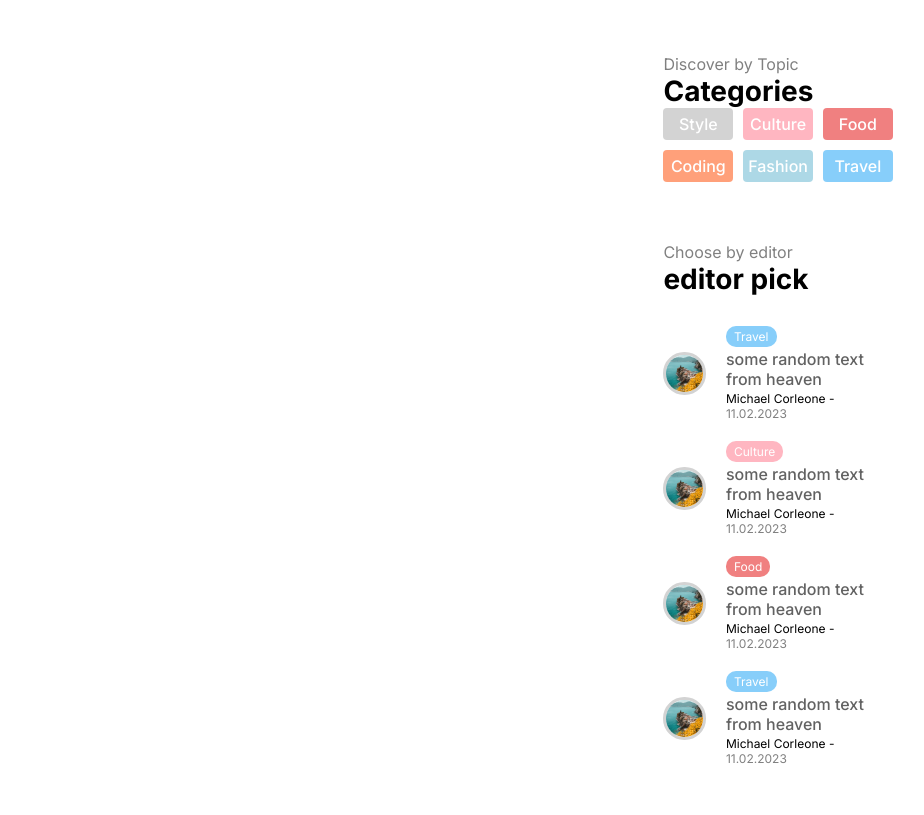
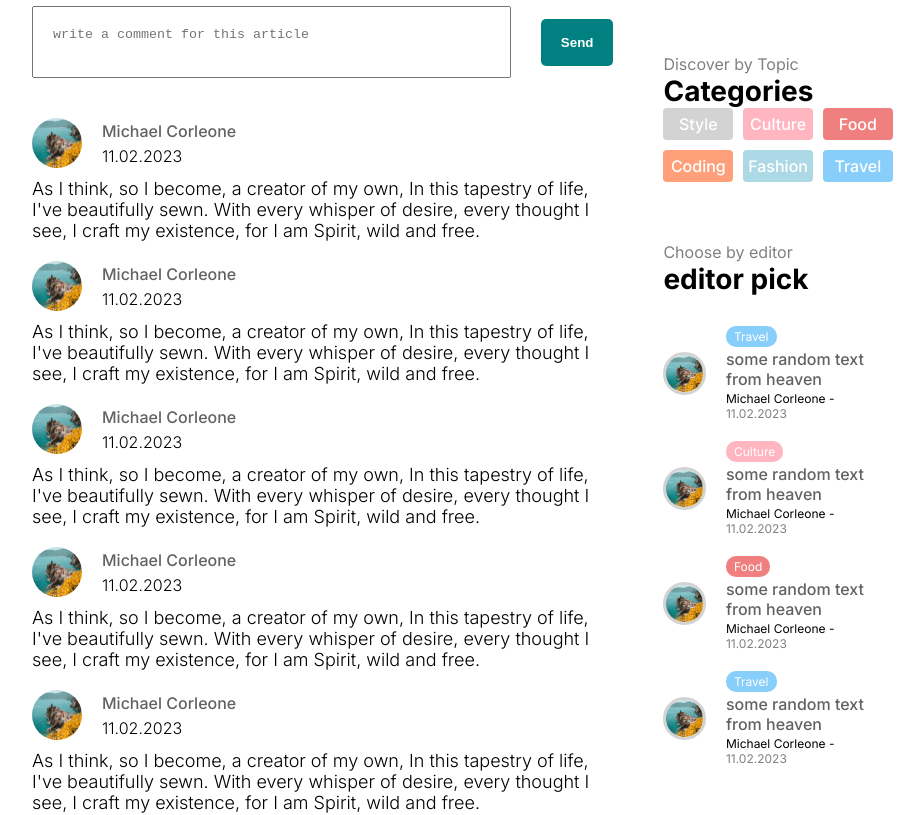
Before and after one commit to amevide998/blog, a Next.js app: page /login in a window 1280 px wide. Shown: the part 980-1795 px from the top of the page, without its empty margins (176-1100 px from the left). Built offline with nearby package versions, Linux system fonts and the light colour scheme.

Commit message:
add comment section

```diff
--- a/src/app/[slug]/page.jsx
+++ b/src/app/[slug]/page.jsx
@@ -2,6 +2,7 @@ import React from "react";
 import styles from "./singlePage.module.css"
 import Menu from "@/components/Menu/Menu";
 import Image from "next/image";
+import Comments from "@/components/comments/comments";
 
 export default function SinglePage (){
     return (
@@ -54,6 +55,9 @@ export default function SinglePage (){
                         I craft my existence, for I am Spirit, wild and free.
                     </p>
                 </div>
+                <div className={styles.comment}>
+                    <Comments />
+                </div>
             </div>
                 <Menu />
             </div>
--- /dev/null
+++ b/src/components/comments/comments.jsx
@@ -0,0 +1,106 @@
+import styles from "./comments.module.css";
+import Link from "next/link";
+import Image from "next/image";
+
+export default function Comments (){
+
+    const status = "authentication"
+
+    return (
+        <div className={styles.container}>
+            <h1 className={styles.title}>Comments</h1>
+            {
+                (status === "authentication") ?
+                    (
+                        <div className={styles.write}>
+                            <textarea placeholder={"write a comment for this article"} className={styles.input}/>
+                            <button className={styles.button}>Send</button>
+                        </div>
+                    )
+                    : (<Link href={"/login"}>Log in to comment</Link>)
+            }
+            <div className={styles.comments}>
+                <div className={styles.comment}>
+                    <div className={styles.user}>
+                        <Image src={'/p1.jpeg'} alt={"profile"} width={50} height={50}/>
+                        <div className={styles.userInfo}>
+                            <span className={styles.username}>Michael Corleone</span>
+                            <span className={styles.date}>11.02.2023</span>
+                        </div>
+                    </div>
+                    <p className={styles.description}>
+                        As I think, so I become, a creator of my own,
+                        In this tapestry of life, I've beautifully sewn.
+                        With every whisper of desire, every thought I see,
+                        I craft my existence, for I am Spirit, wild and free.
+                    </p>
+                </div>
+
+                <div className={styles.comment}>
+                    <div className={styles.user}>
+                        <Image src={'/p1.jpeg'} alt={"profile"} width={50} height={50}/>
+                        <div className={styles.userInfo}>
+                            <span className={styles.username}>Michael Corleone</span>
+                            <span className={styles.date}>11.02.2023</span>
+                        </div>
+                    </div>
+                    <p className={styles.description}>
+                        As I think, so I become, a creator of my own,
+                        In this tapestry of life, I've beautifully sewn.
+                        With every whisper of desire, every thought I see,
+                        I craft my existence, for I am Spirit, wild and free.
+                    </p>
+                </div>
+
+                <div className={styles.comment}>
+                    <div className={styles.user}>
+                        <Image src={'/p1.jpeg'} alt={"profile"} width={50} height={50}/>
+                        <div className={styles.userInfo}>
+                            <span className={styles.username}>Michael Corleone</span>
+                            <span className={styles.date}>11.02.2023</span>
+                        </div>
+                    </div>
+                    <p className={styles.description}>
+                        As I think, so I become, a creator of my own,
+                        In this tapestry of life, I've beautifully sewn.
+                        With every whisper of desire, every thought I see,
+                        I craft my existence, for I am Spirit, wild and free.
+                    </p>
+                </div>
+
+                <div className={styles.comment}>
+                    <div className={styles.user}>
+                        <Image src={'/p1.jpeg'} alt={"profile"} width={50} height={50}/>
+                        <div className={styles.userInfo}>
+                            <span className={styles.username}>Michael Corleone</span>
+                            <span className={styles.date}>11.02.2023</span>
+                        </div>
+                    </div>
+                    <p className={styles.description}>
+                        As I think, so I become, a creator of my own,
+                        In this tapestry of life, I've beautifully sewn.
+                        With every whisper of desire, every thought I see,
+                        I craft my existence, for I am Spirit, wild and free.
+                    </p>
+                </div>
+
+                <div className={styles.comment}>
+                    <div className={styles.user}>
+                        <Image src={'/p1.jpeg'} alt={"profile"} width={50} height={50}/>
+                        <div className={styles.userInfo}>
+                            <span className={styles.username}>Michael Corleone</span>
+                            <span className={styles.date}>11.02.2023</span>
+                        </div>
+                    </div>
+                    <p className={styles.description}>
+                        As I think, so I become, a creator of my own,
+                        In this tapestry of life, I've beautifully sewn.
+                        With every whisper of desire, every thought I see,
+                        I craft my existence, for I am Spirit, wild and free.
+                    </p>
+                </div>
+
+            </div>
+        </div>
+    )
+}
--- /dev/null
+++ b/src/components/comments/comments.module.css
@@ -0,0 +1,75 @@
+.container {
+    margin-top: 50px;
+
+}
+
+.title {
+    color: var(--softTextColor);
+    margin-bottom: 30px;
+}
+
+.write {
+    display: flex;
+    align-items: center;
+    justify-content: space-between;
+    gap: 30px;
+    margin-bottom: 40px;
+}
+
+.input {
+    padding: 20px;
+    width: 100%;
+    text-decoration: none;
+    resize: none;
+}
+
+.button {
+    padding: 16px 20px;
+    background-color: teal;
+    color: white;
+    font-weight: bold;
+    border: none;
+    border-radius: 5px;
+    cursor: pointer;
+}
+
+.user {
+    display: flex;
+    align-items: center;
+    gap: 20px;
+    margin-bottom: 10px;
+
+}
+
+.user img {
+    object-fit: cover;
+    border-radius: 50%;
+}
+
+.userInfo{
+    display: flex;
+    flex-direction: column;
+    gap: 5px;
+}
+
+.username {
+    font-weight: 500;
+    font-size: 16px;
+    color: var(--softTextColor);
+}
+
+.date {
+    font-weight: 300;
+    font-size: 16px;
+}
+
+.description {
+    font-size: 18px;
+    font-weight: 300;
+}
+
+.comments {
+    display: flex;
+    flex-direction: column;
+    gap: 20px;
+}
```
